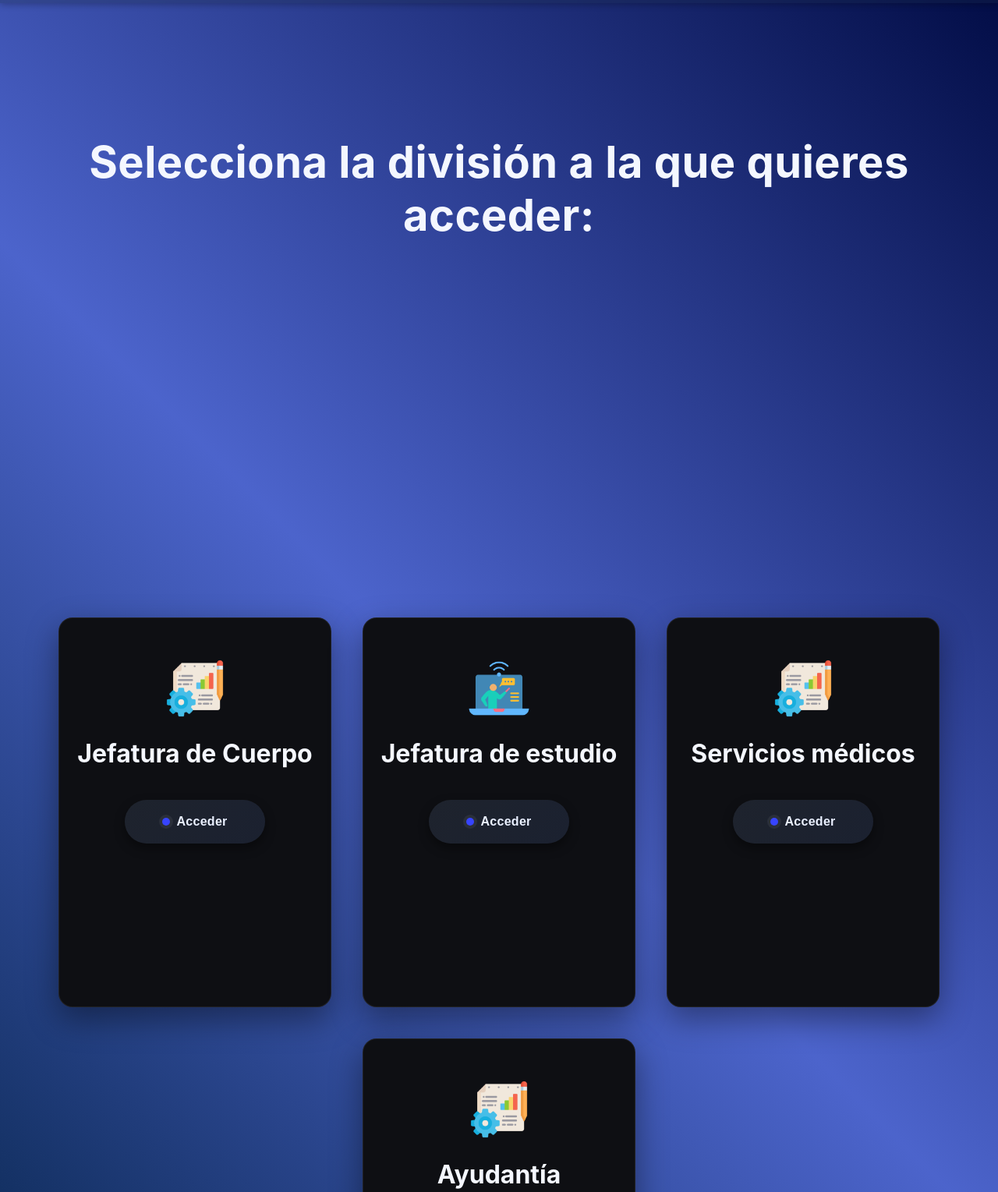
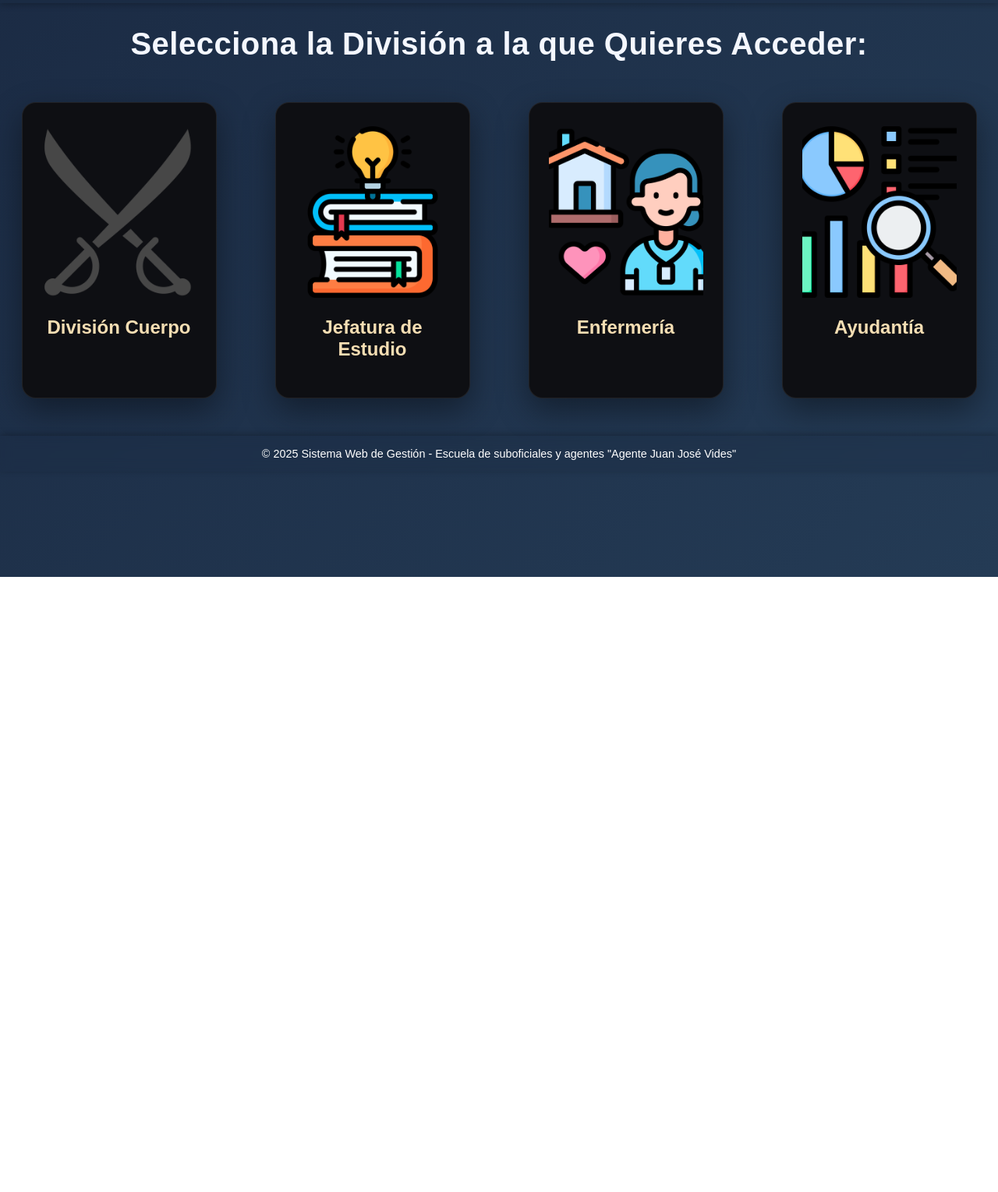
Before and after one commit to brunoabbi/esya, a plain HTML site: page views/sistemadegestion.html in a window 1280 px wide. Shown: the part 60-1589 px from the top of the page at 78% size. After the commit the page ends 800 px from the top, so only its background shows below. Drawn offline with Linux system fonts and the light colour scheme.

Commit message:
agrego view de sistema de gestión y cambio titulo

```diff
--- a/styles.css
+++ b/styles.css
@@ -340,6 +340,7 @@
     opacity: 0;
     transform: translateY(20px);
     transition: opacity 0.6s ease, transform 0.6s ease;
+     margin-top: 30px;
 }
 
 .h1-nh.visible {
@@ -440,6 +441,32 @@
     }
 }
 
+.cards-container-sg {
+ display: grid;
+  grid-template-columns: repeat(4, minmax(0, 1fr)); /* 4 columnas iguales que se adaptan */
+  gap: 20px;
+  padding: 5px 5px;
+  max-width: 100%; /* para que no se desborde */
+
+}
+.card-fa-sg {
+   background: #0e0f13;
+    border: 1px solid rgba(255,255,255,.08);
+    border-radius: 18px;
+    width: 250px;
+    min-height: 200px;
+    display: flex;
+    flex-direction: column;
+    align-items: center;
+    padding: 30px 25px;
+    box-shadow: 0 15px 40px rgba(0,0,0,0.4);
+    transition: transform 0.3s ease, box-shadow 0.3s ease;
+    text-align: center;
+}
+.cards-container a {
+    text-decoration: none;
+  color: wheat;
+}
 
 
     footer {
--- a/views/sistemadegestion.html
+++ b/views/sistemadegestion.html
@@ -7,7 +7,7 @@
      <link rel="stylesheet" href="/styles.css">
      <link rel="icon" type="image/png" href="/assets/logo.png">
 </head>
-<body class="body-nh">
+<body class="body">
      <nav>
     <div class="logo">
       <a href="/index.html"><img src="/assets/logo.png" alt="Logo"></a>
@@ -24,45 +24,29 @@
       </div>
     </div>
   </nav>
-  <main>
-<h1>Selecciona la división a la que quieres acceder:</h1> <br>
-  </main>
 
-   <div class="cards-container-fa">
-    <div class="card-fa">
-        <img src="/assets/gestion.png" alt="Logo 1" class="card-logo">
-        <h2>Jefatura de Cuerpo</h2>
-        <button class="btn" data-color="emerald">
-            <span class="dot"></span>
-            <span class="label">Acceder</span>
-        </button>
-    </div>
+    <h1 class="h1-nh">Selecciona la División a la que Quieres Acceder:</h1>
 
-    <div class="card-fa">
-        <img src="/assets/aulavirtual.png" alt="Logo 2" class="card-logo">
-        <h2>Jefatura de estudio</h2>
-        <button class="btn" data-color="violet">
-            <span class="dot"></span>
-            <span class="label">Acceder</span>
-        </button>
-    </div>
-    <div class="card-fa">
-        <img src="/assets/gestion.png" alt="Logo 1" class="card-logo">
-        <h2>Servicios médicos</h2>
-        <button class="btn" data-color="emerald">
-            <span class="dot"></span>
-            <span class="label">Acceder</span>
-        </button>
-    </div>
-    <div class="card-fa">
-        <img src="/assets/gestion.png" alt="Logo 1" class="card-logo">
-        <h2>Ayudantía</h2>
-        <button class="btn" data-color="emerald">
-            <span class="dot"></span>
-            <span class="label">Acceder</span>
-        </button>
-    </div>
+<div class="cards-container">
+    <a href="/views/formacionagentes.html" class="card card-fa-sg">
+  <img src="/assets/cuerpo.png" alt="Logo 1" class="card-logo">
+  <h2>División Cuerpo</h2>
+</a>
+
+     <a href="/views/formacionagentes.html" class="card card-fa-sg">
+  <img src="/assets/jefaturadeestudio.png" alt="Logo 1" class="card-logo">
+  <h2>Jefatura de Estudio</h2>
+</a>
+     <a href="/views/formacionagentes.html" class="card card-fa-sg">
+  <img src="/assets/enfermeria.png" alt="Logo 1" class="card-logo">
+  <h2>Enfermería</h2>
+</a>
+     <a href="/views/formacionagentes.html" class="card card-fa-sg">
+  <img src="/assets/ayudantia.png" alt="Logo 1" class="card-logo">
+  <h2>Ayudantía</h2>
+</a>
 </div>
+
 <br>
 
     <footer>
```
Also changed, not shown: views/formacionagentes.html (+4 -5 lines), assets/ayudantia.png (added), assets/cuerpo.png (added), assets/enfermeria.png (added), assets/jefaturadeestudio.png (added), assets/libro.png (added), scripts.js (line endings or trailing spaces).
